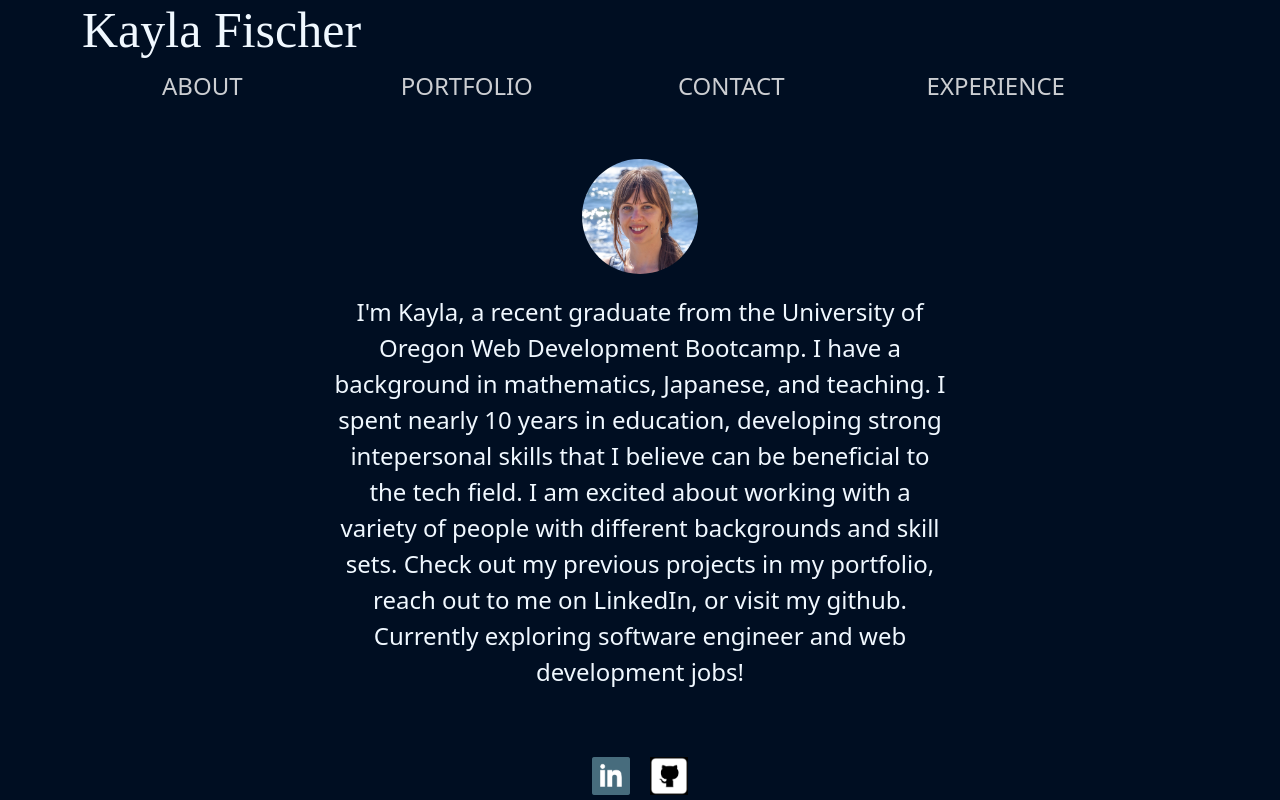
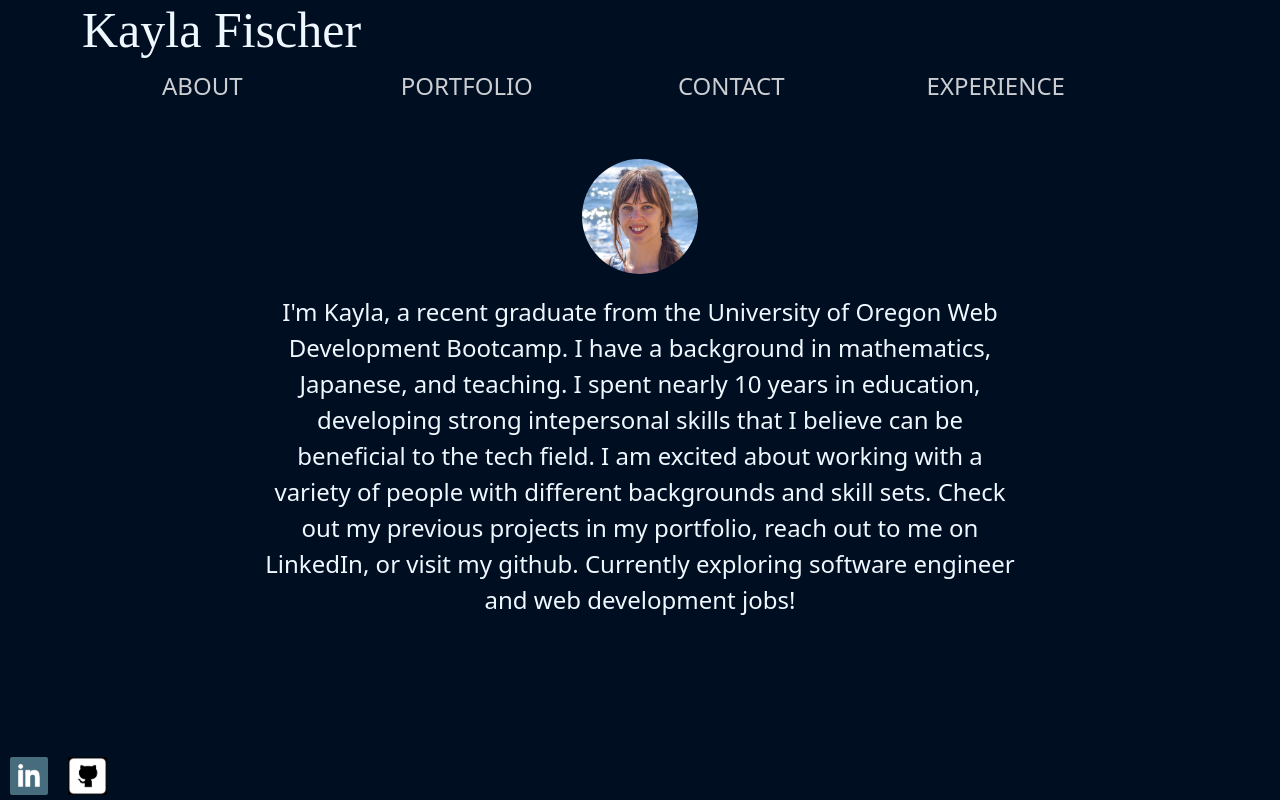
Before and after one commit to kfisch2/my-portfolio, a React (Create React App) app: page / in a window 1280 px wide. Built offline with nearby package versions, Linux system fonts and the light colour scheme; a web font is replaced by a local one.

Commit message:
fix footer, add to about

```diff
--- a/src/App.js
+++ b/src/App.js
@@ -22,9 +22,9 @@ function App() {
         setCurrentPage={setCurrentPage}
         currentPage={currentPage}
       ></Header>
-      <main>
+      <div>
         <Page currentPage={currentPage}></Page>
-      </main>
+      </div>
       <Footer />
     </>
   );
--- a/src/index.css
+++ b/src/index.css
@@ -55,10 +55,11 @@ nav {
 }
 
 footer {
-  text-align: center;
+  text-align: left;
   position: absolute;
   bottom: 5px;
   width: 100%;
+  margin-top: 5px;
 }
 
 footer a {
@@ -66,7 +67,7 @@ footer a {
 }
 
 .logo {
-  width: 7%;
+  width: 4%;
   filter: grayscale(70%);
   transition: all 0.2s ease-in-out;
 }
@@ -178,8 +179,8 @@ code {
 
   .about div {
     font-size: x-large;
-    margin-left: 170px;
-    margin-right: 170px;
+    margin-left: 100px;
+    margin-right: 100px;
   }
 
   footer {
```
